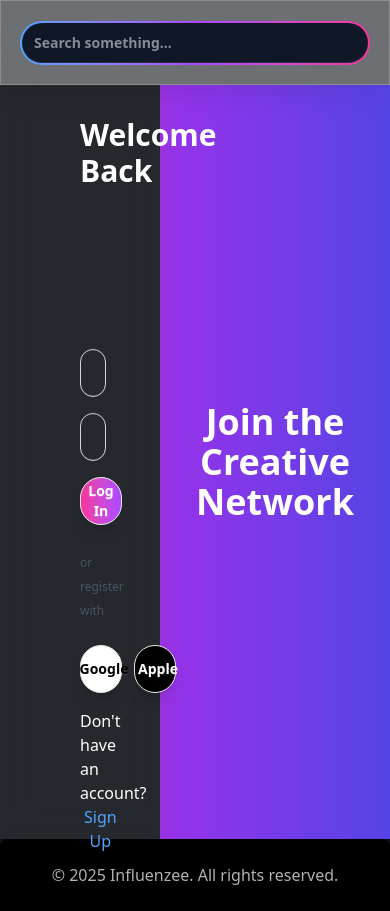
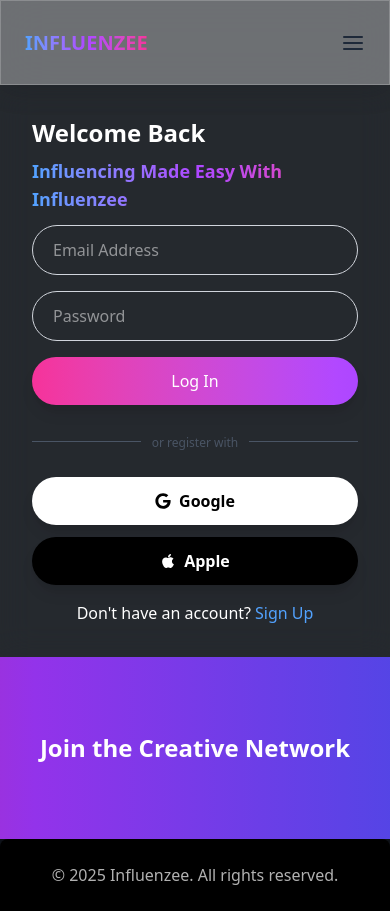
Before and after one commit to rogue-BYTE/influenzee, a React (Vite) app: page /login in a window 390 px wide. Built offline with nearby package versions, Linux system fonts and the light colour scheme.

Commit message:
feat: Responsive header and auth page

```diff
--- a/src/App.jsx
+++ b/src/App.jsx
@@ -10,7 +10,6 @@
 function App() {
   return (
     <BrowserRouter>
-      <div className="">
         <Header />
           <Routes>
             <Route path="/" element={<Landing />} />
@@ -20,7 +19,6 @@
             <Route path="/content" element={<Feed />} />
           </Routes>
           <Footer />
-      </div>
     </BrowserRouter>
   )
 }
--- a/src/components/header.jsx
+++ b/src/components/header.jsx
@@ -1,11 +1,14 @@
+import { useState } from "react";
 import { NavLink, useLocation } from "react-router-dom";
+import { FiMenu, FiX } from "react-icons/fi";
 
 export default function Header() {
   const location = useLocation();
+  const [menuOpen, setMenuOpen] = useState(false);
 
   return (
     <header className="h-[85px] sticky top-0 z-50 w-full backdrop-blur-xl bg-white/40 dark:bg-gray-900/40 border border-white/20 dark:border-gray-700/30 shadow-[0_4px_30px_rgba(0,0,0,0.1)] dark:shadow-[0_4px_30px_rgba(0,0,0,0.3)] flex items-center">
-      <div className="w-full flex items-center justify-between py-4 px-12 relative z-10">
+      <div className="w-full flex items-center justify-between py-4 px-6 md:px-12 relative z-10">
         {/* Logo or Brand Name */}
         <NavLink to="/">
           <div className="text-xl font-bold bg-gradient-to-r from-blue-400 via-purple-500 to-pink-500 bg-clip-text text-transparent">
@@ -13,30 +16,63 @@
           </div>
         </NavLink>
 
-        {/* Search Bar - Centered */}
-        <div className="absolute left-1/2 transform -translate-x-1/2">
+        {/* Search Bar - Hidden on small screens */}
+        <div className="hidden md:block absolute left-1/2 transform -translate-x-1/2">
           <div className="p-[2px] w-[350px] bg-gradient-to-r from-blue-400 via-purple-500 to-pink-500 rounded-full">
             <input
               type="text"
               placeholder="Search something..."
               aria-label="Search"
-              className=" input w-full font-semibold bg-gray-900 text-white rounded-full border-none focus:outline-none focus:ring-0"
+              className="input w-full font-semibold bg-gray-900 text-white rounded-full border-none focus:outline-none focus:ring-0 px-4 py-2"
             />
           </div>
         </div>
 
-        {/* Navigation Links */}
-        <nav className="flex items-center font-semibold space-x-4">
+        {/* Navigation */}
+        <div className="hidden md:flex items-center font-semibold space-x-4">
           <NavLink to="/content" className="text-gray-800 dark:text-gray-200 hover:text-gray-900 dark:hover:text-white transition-colors">
             Trending
           </NavLink>
           <NavLink to="/about" className="text-gray-800 dark:text-gray-200 hover:text-gray-900 dark:hover:text-white transition-colors">
             About us
           </NavLink>
-          {location.pathname === "/login" ? null : <NavLink to="/login">
-            <button className="btn btn-md bg-gradient-to-r from-blue-500 to-purple-500 text-white rounded-full hover:opacity-90 transition-all">Join</button>
-          </NavLink>}
-        </nav>
+          {location.pathname !== "/login" && (
+            <NavLink to="/login">
+              <button className="btn btn-md bg-gradient-to-r from-blue-500 to-purple-500 text-white rounded-full hover:opacity-90 transition-all px-4 py-2">
+                Join
+              </button>
+            </NavLink>
+          )}
+        </div>
+
+        {/* Mobile Menu Button */}
+        <button
+          className="md:hidden text-gray-800 dark:text-gray-200 focus:outline-none"
+          onClick={() => setMenuOpen(!menuOpen)}
+        >
+          {menuOpen ? <FiX size={24} /> : <FiMenu size={24} />}
+        </button>
+
+        {/* Mobile Menu */}
+        {menuOpen && (
+          <div className="absolute top-full left-0 w-full bg-white dark:bg-gray-900 border-t border-gray-200 dark:border-gray-700 md:hidden">
+            <nav className="flex flex-col space-y-4 p-6">
+              <NavLink to="/content" className="text-gray-800 dark:text-gray-200 hover:text-gray-900 dark:hover:text-white transition-colors" onClick={() => setMenuOpen(false)}>
+                Trending
+              </NavLink>
+              <NavLink to="/about" className="text-gray-800 dark:text-gray-200 hover:text-gray-900 dark:hover:text-white transition-colors" onClick={() => setMenuOpen(false)}>
+                About us
+              </NavLink>
+              {location.pathname !== "/login" && (
+                <NavLink to="/login" onClick={() => setMenuOpen(false)}>
+                  <button className="w-full bg-gradient-to-r from-blue-500 to-purple-500 text-white rounded-full hover:opacity-90 transition-all px-4 py-2">
+                    Join
+                  </button>
+                </NavLink>
+              )}
+            </nav>
+          </div>
+        )}
       </div>
     </header>
   );
--- a/src/pages/authPage.jsx
+++ b/src/pages/authPage.jsx
@@ -5,13 +5,15 @@
   const [isSignUp, setIsSignUp] = useState(false);
 
   return (
-    <div className="h-[calc(100vh_-_90px)] flex text-white">
-      <div className="w-[40%] h-[calc(100vh_-_90px)] flex flex-col justify-around px-20 py-8 bg-white/10 backdrop-blur-lg">
+    <div className="h-[calc(100vh_-_90px)] flex flex-col md:flex-row text-white">
+      <div className="w-full md:w-[40%] h-auto md:h-[calc(100vh_-_90px)] flex flex-col justify-around px-8 md:px-20 py-8 bg-white/10 backdrop-blur-lg">
         <div className="mb-3">
-          <h2 className="text-3xl font-bold mb-2">
+          <h2 className="text-2xl md:text-3xl font-bold mb-2">
             {isSignUp ? "Create an Account" : "Welcome Back"}
           </h2>
-          <h5 className="text-xl font-semibold text-md capitalize bg-gradient-to-r from-blue-400 via-purple-500 to-pink-500 bg-clip-text text-transparent">Influencing made easy with Influenzee</h5>
+          <h5 className="text-lg md:text-xl font-semibold text-md capitalize bg-gradient-to-r from-blue-400 via-purple-500 to-pink-500 bg-clip-text text-transparent">
+            Influencing made easy with Influenzee
+          </h5>
         </div>
         <div>
           <form className="space-y-4">
@@ -25,16 +27,16 @@
             <input
               type="email"
               placeholder="Email Address"
-            className="input input-lg text-sm font-semibold w-full bg-transparent border border-gray-300 rounded-full focus:outline-none focus:ring-2 focus:ring-blue-500"
+              className="w-full px-5 py-3 bg-transparent border border-gray-300 rounded-full focus:outline-none focus:ring-2 focus:ring-blue-500"
             />
             <input
               type="password"
               placeholder="Password"
-            className="input input-lg text-sm font-semibold w-full bg-transparent border border-gray-300 rounded-full focus:outline-none focus:ring-2 focus:ring-blue-500"
+              className="w-full px-5 py-3 bg-transparent border border-gray-300 rounded-full focus:outline-none focus:ring-2 focus:ring-blue-500"
             />
             <button
               type="submit"
-            className="btn btn-lg text-sm w-full bg-gradient-to-r from-pink-500 to-purple-500 text-white rounded-full shadow-lg hover:opacity-90 transition-all"
+              className="w-full px-5 py-3 bg-gradient-to-r from-pink-500 to-purple-500 text-white rounded-full shadow-lg hover:opacity-90 transition-all"
             >
               {isSignUp ? "Sign Up" : "Log In"}
             </button>
@@ -45,17 +47,17 @@
                 or register with
               </span>
             </div>
-          <div className="flex gap-3">
-            <button className="btn btn-lg text-sm w-[50%] bg-white text-black font-semibold rounded-full shadow-lg hover:bg-gray-200 transition-all">
+            <div className="flex gap-3 flex-col sm:flex-row">
+              <button className="flex items-center justify-center gap-2 w-full sm:w-[50%] px-5 py-3 bg-white text-black font-semibold rounded-full shadow-lg hover:bg-gray-200 transition-all">
                 <FaGoogle /> Google
               </button>
-            <button className="btn btn-lg text-sm w-[50%] bg-black text-white font-semibold rounded-full shadow-lg hover:bg-gray-800 transition-all">
+              <button className="flex items-center justify-center gap-2 w-full sm:w-[50%] px-5 py-3 bg-black text-white font-semibold rounded-full shadow-lg hover:bg-gray-800 transition-all">
                 <FaApple /> Apple
               </button>
             </div>
           </div>
         </div>
-        <p className="mt-4">
+        <p className="mt-4 text-center">
           {isSignUp ? "Already have an account?" : "Don't have an account?"}
           <button
             onClick={() => setIsSignUp(!isSignUp)}
@@ -65,9 +67,9 @@
           </button>
         </p>
       </div>
-      {/* Right Side - Animated Gradient Background */}
-      <div className="w-[60%] h-[calc(100vh_-_90px)] animate-gradient flex items-center justify-center">
-        <h1 className="text-4xl font-bold text-white text-center">
+      {/* Right Side - Responsive Animated Background */}
+      <div className="w-full md:w-[60%] h-[calc(50vh)] md:h-[calc(100vh_-_90px)] animate-gradient flex items-center justify-center">
+        <h1 className="text-2xl md:text-4xl font-bold text-white text-center">
           Join the Creative Network
         </h1>
       </div>
```
Lines whose indentation alone changed are shown as unchanged.
